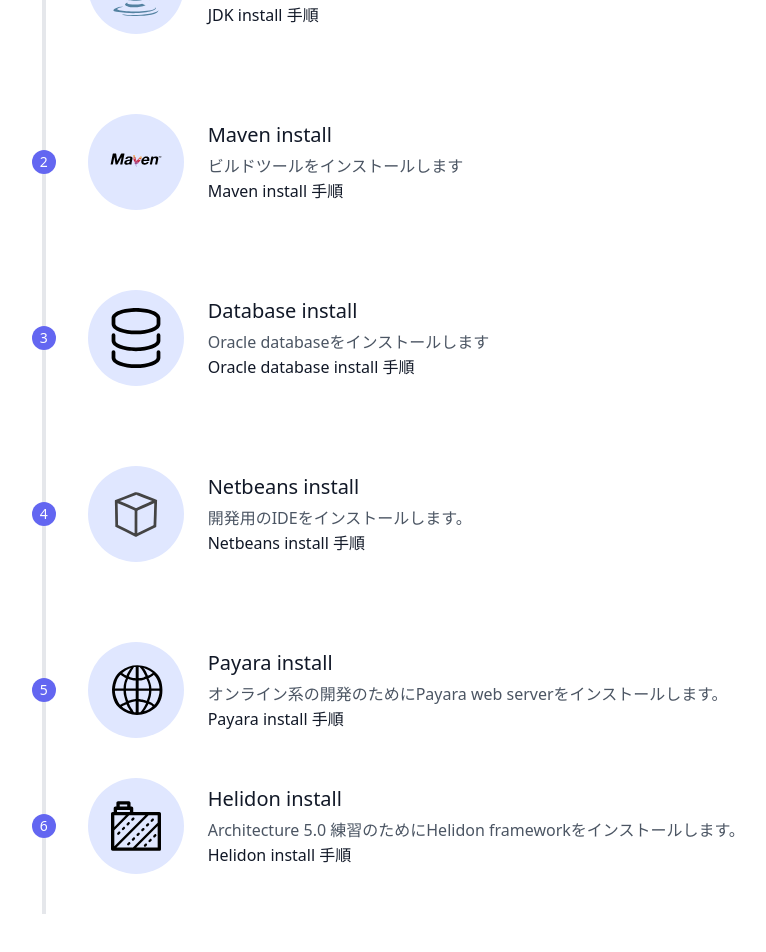
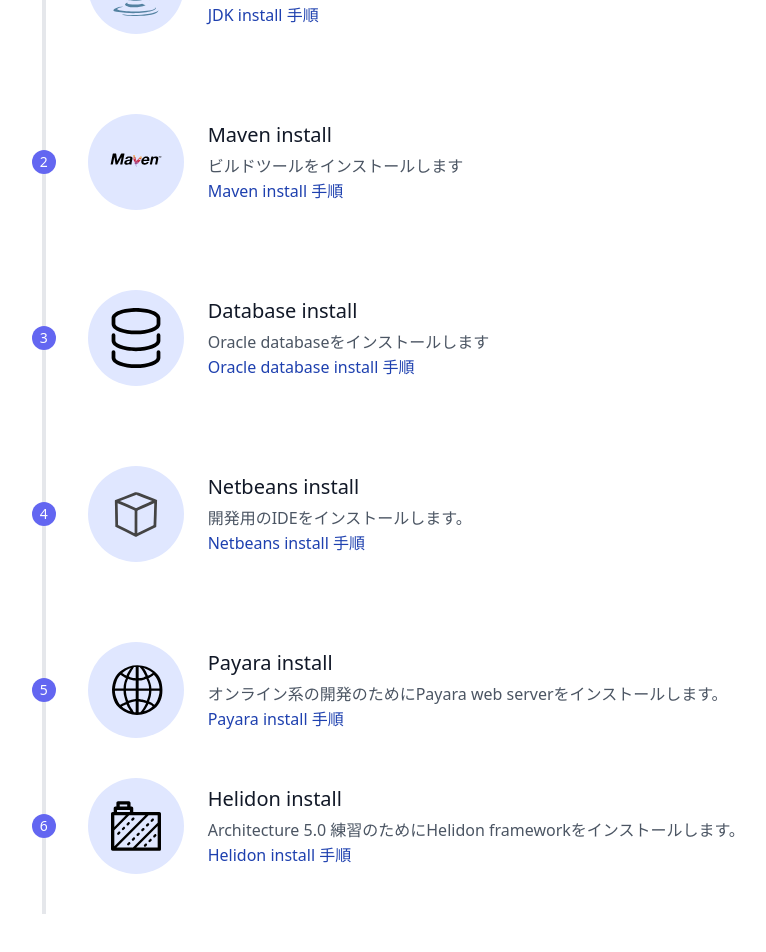
Before and after one commit to sambunarayan/jeus-tutorial-for-fsi, a Next.js app: page / in a window 1280 px wide. Shown: the part 182-1134 px from the top of the page, without its empty margins (195-961 px from the left). Built offline with nearby package versions, Linux system fonts and the light colour scheme.

Commit message:
Change color of link url

```diff
--- a/pages/index.tsx
+++ b/pages/index.tsx
@@ -27,7 +27,7 @@
                 <h2 className="font-medium title-font text-gray-900 mb-1 text-xl">JDK 11 install</h2>
                 <p className="leading-relaxed">Javaをインストールします</p>
                 <Link href="https://jeus-tutorial-for-fsi.notion.site/JDK11-Install-601a49b0810346dda6f9f4cecde04ec9" legacyBehavior>
-                  <a className="flex title-font font-medium items-center text-gray-900 mb-4 md:mb-0 text-blue-800">JDK install 手順</a>
+                  <a className="flex title-font font-medium items-center mb-4 md:mb-0 text-blue-800">JDK install 手順</a>
                 </Link>
               </div>
             </div>
@@ -101,7 +101,7 @@
                 <h2 className="font-medium title-font text-gray-900 mb-1 text-xl">Maven install</h2>
                 <p className="leading-relaxed">ビルドツールをインストールします</p>
                 <Link href="https://jeus-tutorial-for-fsi.notion.site/Maven-install-663d040e2397481bbe0cc760cc39884c" legacyBehavior>
-                  <a className="flex title-font font-medium items-center text-gray-900 mb-4 md:mb-0 text-blue-800">Maven install 手順</a>
+                  <a className="flex title-font font-medium items-center mb-4 md:mb-0 text-blue-800">Maven install 手順</a>
                 </Link>
               </div>
             </div>
@@ -123,7 +123,7 @@
                 <h2 className="font-medium title-font text-gray-900 mb-1 text-xl">Database install</h2>
                 <p className="leading-relaxed">Oracle databaseをインストールします</p>
                 <Link href="https://jeus-tutorial-for-fsi.notion.site/Oracle-install-21308de80568496f99f3d021f360c77f" legacyBehavior>
-                  <a className="flex title-font font-medium items-center text-gray-900 mb-4 md:mb-0 text-blue-800">Oracle database install 手順</a>
+                  <a className="flex title-font font-medium items-center mb-4 md:mb-0 text-blue-800">Oracle database install 手順</a>
                 </Link>
               </div>
             </div>
@@ -143,7 +143,7 @@
                 <h2 className="font-medium title-font text-gray-900 mb-1 text-xl">Netbeans install</h2>
                 <p className="leading-relaxed">開発用のIDEをインストールします。</p>
                 <Link href="https://jeus-tutorial-for-fsi.notion.site/Netbeans-install-6d77896349fe4392b5a4eb63b86465ae" legacyBehavior>
-                  <a className="flex title-font font-medium items-center text-gray-900 mb-4 md:mb-0 text-blue-800">Netbeans install 手順</a>
+                  <a className="flex title-font font-medium items-center mb-4 md:mb-0 text-blue-800">Netbeans install 手順</a>
                 </Link>
               </div>
             </div>
@@ -164,7 +164,7 @@
                 <h2 className="font-medium title-font text-gray-900 mb-1 text-xl">Payara install</h2>
                 <p className="leading-relaxed">オンライン系の開発のためにPayara web serverをインストールします。</p>
                 <Link href="https://jeus-tutorial-for-fsi.notion.site/Payara-install-9dfb7d553566425b9461ca62a79e5628" legacyBehavior>
-                  <a className="flex title-font font-medium items-center text-gray-900 mb-4 md:mb-0 text-blue-800">Payara install 手順</a>
+                  <a className="flex title-font font-medium items-center mb-4 md:mb-0 text-blue-800">Payara install 手順</a>
                 </Link>
               </div>
             </div>
@@ -199,7 +199,7 @@
                 <h2 className="font-medium title-font text-gray-900 mb-1 text-xl">Helidon install</h2>
                 <p className="leading-relaxed">Architecture 5.0 練習のためにHelidon frameworkをインストールします。</p>
                 <Link href="https://jeus-tutorial-for-fsi.notion.site/Helidon-install-011e3b2926ed4670a1c5eb81ff1310b7" legacyBehavior>
-                  <a className="flex title-font font-medium items-center text-gray-900 mb-4 md:mb-0 text-blue-800">Helidon install 手順</a>
+                  <a className="flex title-font font-medium items-center mb-4 md:mb-0 text-blue-800">Helidon install 手順</a>
                 </Link>
               </div>
             </div>
```
